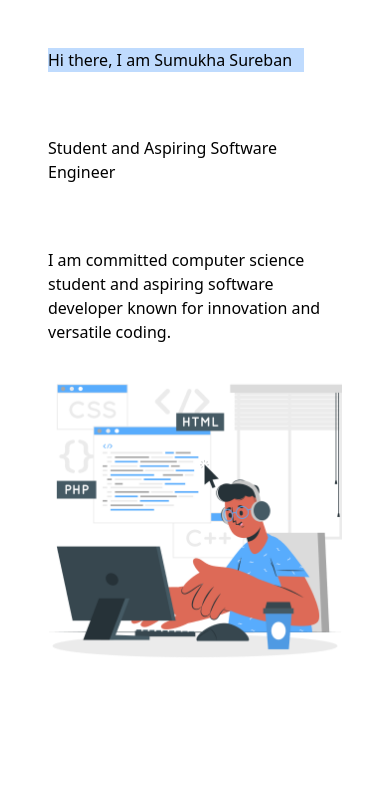
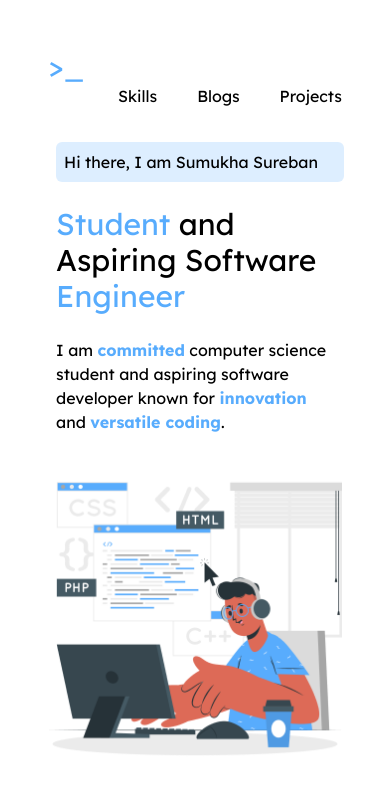
Before and after one commit to Sumukha-Nagaraj-Sureban/Portfolio, a plain HTML site: page index.html in a window 390 px wide. Drawn offline with nearby package versions, Linux system fonts and the light colour scheme.

Commit message:
header part complete with responsive

```diff
--- a/index.html
+++ b/index.html
@@ -4,6 +4,10 @@
   <meta charset="UTF-8">
   <meta name="viewport" content="width=device-width, initial-scale=1.0">
   <title>portfolio</title>
+  <!-- <link rel="preconnect" href="https://fonts.googleapis.com"> -->
+  <!-- <link rel="preconnect" href="https://fonts.gstatic.com" crossorigin> -->
+  <!-- <link href="https://fonts.googleapis.com/css2?family=Lexend:wght@100..900&display=swap" rel="stylesheet"> -->
+  <link rel="stylesheet" href="./style.css">
   <script src="https://cdn.tailwindcss.com"></script>
   <script>
     tailwind.config = {
@@ -11,6 +15,7 @@
         extend: {
           colors: {
             400: '#58ACFD',
+            350: '#58acfd33',
             150: '#58acfd33'
           }
         }
@@ -18,21 +23,22 @@
     }
   </script>
 </head>
+
 <body>
-  <!-- <nav class="flex flex-col md:flex-row p-12">
-    <div>>_</div>
-    <ul class="flex ml-auto gap-4">
+  <nav class="flex flex-col mb-[25px] md:flex-row p-12">
+    <div class="text-400 text-3xl md:text-5xl">>_</div>
+    <ul class="flex ml-auto gap-10">
       <il class="mx-auto">Skills</il>
       <il class="mx-auto">Blogs</il>
       <il class="mx-auto">Projects</il>
     </ul>
-  </nav>  -->
+  </nav>
 
-  <header class="flex flex-col md:flex-row justify-center items-center p-12">
-    <div class="flex flex-col gap-16">
-      <div class="bg-blue-200 w-64 md:p-2"> Hi there, I am Sumukha Sureban</div>
-      <div>Student and Aspiring Software Engineer</div>
-      <div>I am committed computer science student and aspiring software developer known for innovation and versatile coding. </div>
+  <header class="flex flex-col md:flex-row justify-center items-center p-12 mt-[-95px]">
+    <div class="flex flex-col gap-6 w-full md:w-2/4 p-2 gap-16">
+      <div class="bg-[#58acfd33] p-2 rounded-md md:p-2 w-72"> Hi there, I am Sumukha Sureban</div>
+      <div class="text-3xl md:text-6xl font-normal"><span class="text-400">Student</span> and Aspiring Software <span class="text-400">Engineer</span></div>
+      <div class="font-normal">I am <strong class="font-bold text-400">committed</strong> computer science student and aspiring software developer known for <strong class="font-bold text-400">innovation</strong> and <strong class="font-bold text-400">versatile coding</strong>. </div>
     </div>
     <div class="">
       <img src="./header_img.png" alt="">
--- /dev/null
+++ b/style.css
@@ -0,0 +1,5 @@
+@import url('https://fonts.googleapis.com/css2?family=Lexend:wght@100..900&display=swap');
+
+*{
+    font-family: "Lexend", sans-serif;
+}
```
